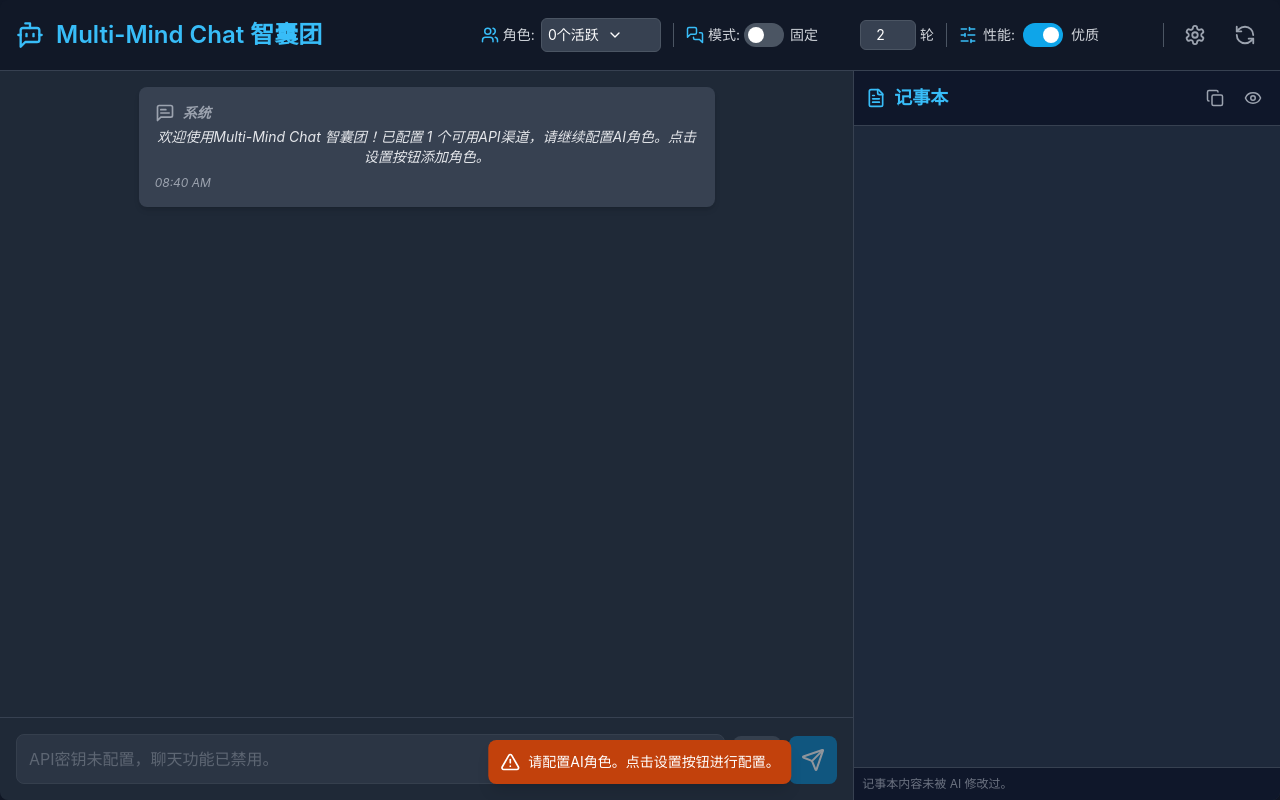
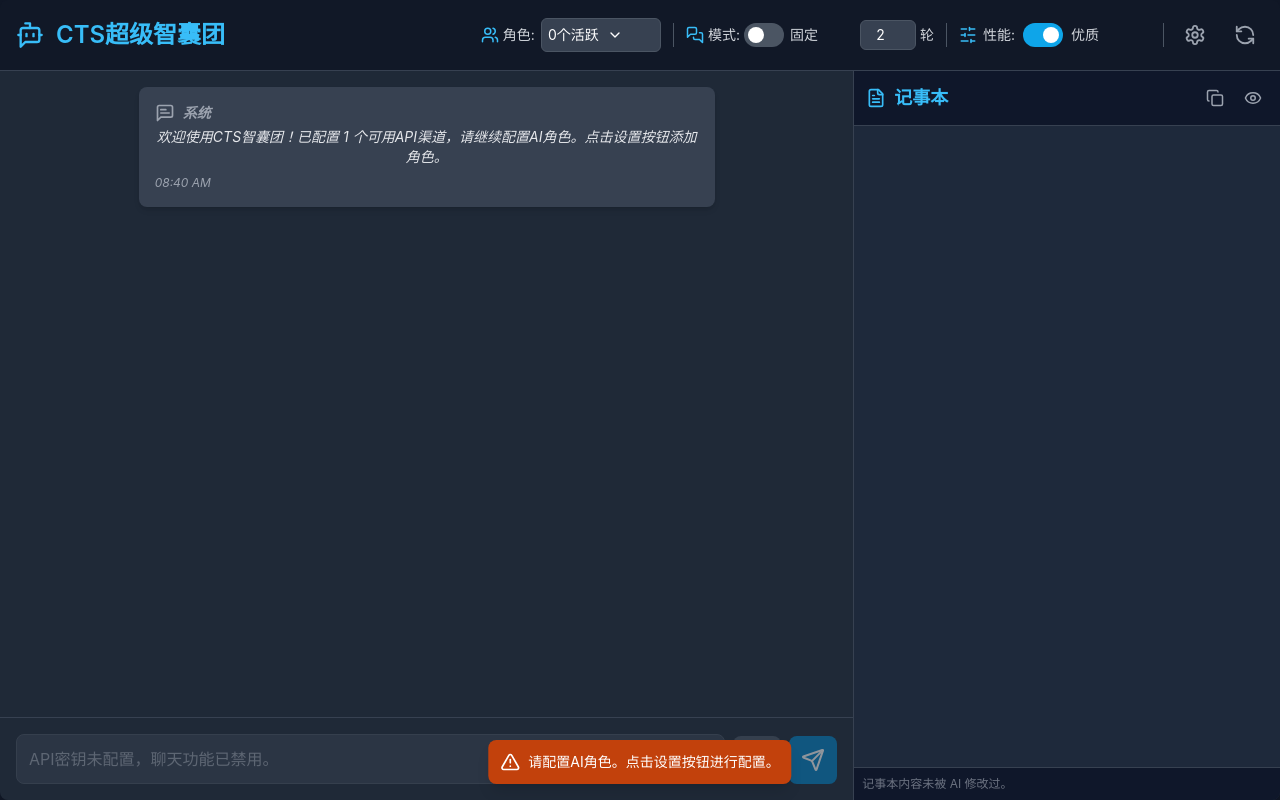
Before and after one commit to goldenhawksu/multi-mind-chat, a React (Vite) app: page / in a window 1280 px wide. Built offline with nearby package versions, Linux system fonts and the light colour scheme.

Commit message:
Update App.tsx

```diff
--- a/App.tsx
+++ b/App.tsx
@@ -260,7 +260,7 @@
     }
 
     // 生成简洁的文本格式导出
-    let exportText = `=== Multi-Mind Chat 对话记录 ===\n`;
+    let exportText = `=== CTS Chat 对话记录 ===\n`;
     exportText += `导出时间: ${new Date().toLocaleString()}\n`;
     exportText += `消息总数: ${messages.length}\n\n`;
 
@@ -305,15 +305,15 @@
     const configuredChannels = channels.filter(ch => ch.apiKey?.trim()).length;
 
     if (channelCount === 0) {
-      return `欢迎使用Multi-Mind Chat 智囊团！请先配置API渠道。点击设置按钮开始配置。`;
+      return `欢迎使用CTS智囊团！请先配置API渠道。点击设置按钮开始配置。`;
     } else if (configuredChannels === 0) {
-      return `欢迎使用Multi-Mind Chat 智囊团！检测到 ${channelCount} 个API渠道，但尚未配置API密钥。请点击设置按钮，为渠道配置有效的API密钥。`;
+      return `欢迎使用CTS智囊团！检测到 ${channelCount} 个API渠道，但尚未配置API密钥。请点击设置按钮，为渠道配置有效的API密钥。`;
     } else if (roleCount === 0) {
-      return `欢迎使用Multi-Mind Chat 智囊团！已配置 ${configuredChannels} 个可用API渠道，请继续配置AI角色。点击设置按钮添加角色。`;
+      return `欢迎使用CTS智囊团！已配置 ${configuredChannels} 个可用API渠道，请继续配置AI角色。点击设置按钮添加角色。`;
     } else if (roleCount === 1) {
-      return `欢迎使用Multi-Mind Chat 智囊团！当前模式: ${modeDescription}。当前只有一个活跃角色: ${roleNames}。建议添加更多角色以获得更好的协作体验。`;
+      return `欢迎使用CTS智囊团！当前模式: ${modeDescription}。当前只有一个活跃角色: ${roleNames}。建议添加更多角色以获得更好的协作体验。`;
     } else {
-      return `欢迎使用Multi-Mind Chat 智囊团！当前模式: ${modeDescription}。活跃的AI角色: ${roleNames}。这些角色将协作讨论您的问题并使用共享记事本。`;
+      return `欢迎使用CTS智囊团！当前模式: ${modeDescription}。活跃的AI角色: ${roleNames}。这些角色将协作讨论您的问题并使用共享记事本。`;
     }
   };
 
@@ -790,7 +790,7 @@
       <header className="p-4 bg-gray-900 border-b border-gray-700 flex items-center justify-between shrink-0 space-x-2 md:space-x-4 flex-wrap">
         <div className="flex items-center shrink-0">
           <BotMessageSquare size={28} className="mr-2 md:mr-3 text-sky-400" />
-          <h1 className="text-xl md:text-2xl font-semibold text-sky-400">Multi-Mind Chat 智囊团</h1>
+          <h1 className="text-xl md:text-2xl font-semibold text-sky-400">CTS超级智囊团</h1>
         </div>
 
         <div className="flex items-center space-x-2 md:space-x-3 flex-wrap justify-end gap-y-2">
```
